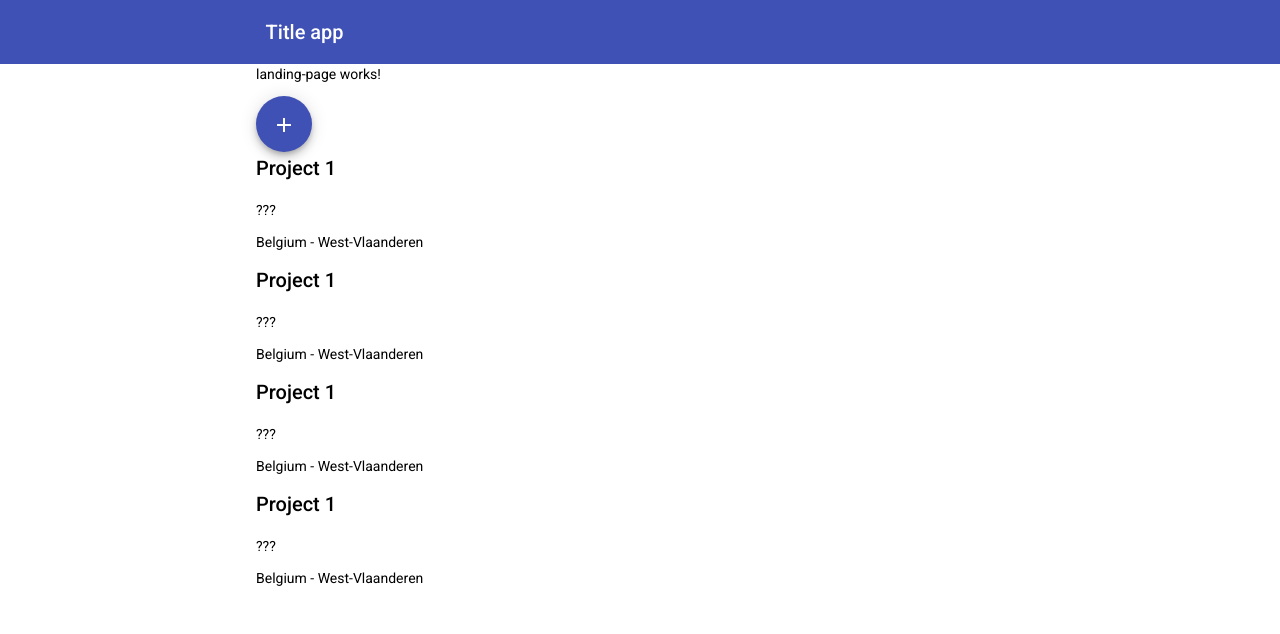
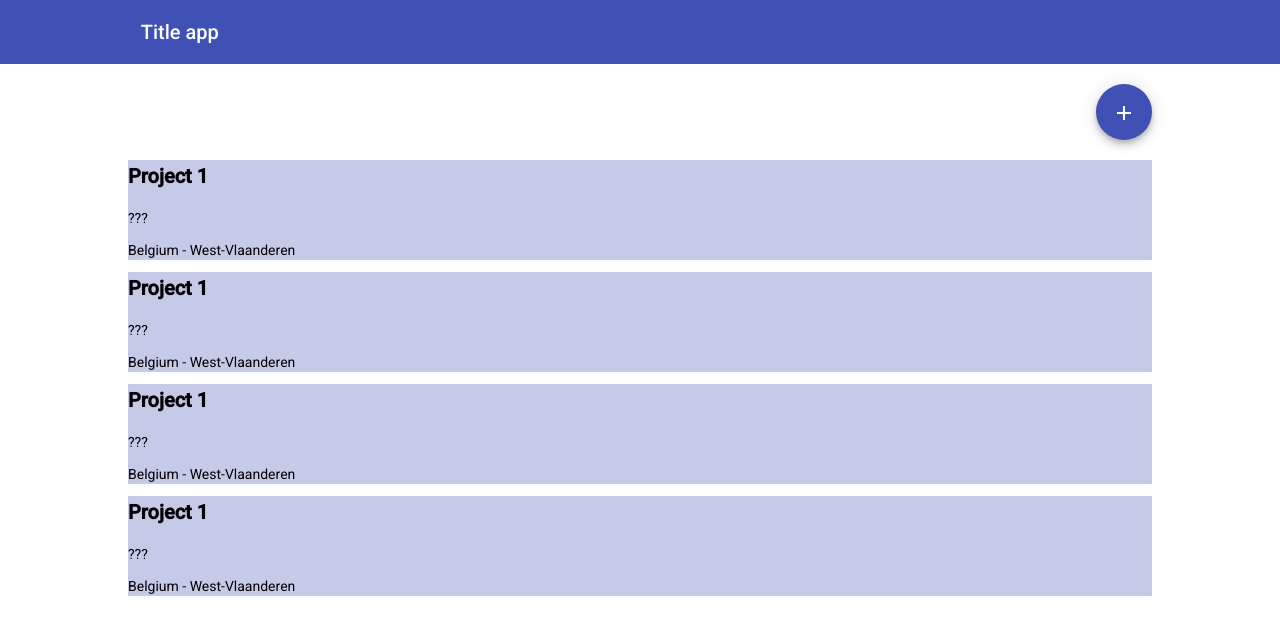
Before and after one commit to nikita-taranenko-nta/HITW-2022, an Angular app in the folder frontend/audit/: page / in a window 1280 px wide. Shown: the top 634 px of the page. Built offline with nearby package versions, Linux system fonts and the light colour scheme.

Commit message:
Styling of landing page

```diff
--- a/frontend/audit/src/app/app.component.scss
+++ b/frontend/audit/src/app/app.component.scss
@@ -1,4 +1,4 @@
 .main{
-    width: 60%;
+    width: 80%;
     margin: auto;
 }
--- a/frontend/audit/src/app/pages/landing-page/landing-page.component.html
+++ b/frontend/audit/src/app/pages/landing-page/landing-page.component.html
@@ -1,14 +1,11 @@
-<p>landing-page works!</p>
-
-<div class="example-button-container">
+<div class="add-project">
   <button mat-fab color="primary" [routerLink]="['create/1']">
     <mat-icon>add</mat-icon>
   </button>
-
 </div>
 
   <div class="project-list">
-    <div *ngFor="let project of projects">
+    <div class="project-item" *ngFor="let project of projects">
       <h2>{{project.name}}</h2>
       <p>{{project.producer}}</p>
       <p>{{project.country}} - {{project.province}}</p>
--- a/frontend/audit/src/app/pages/landing-page/landing-page.component.scss
+++ b/frontend/audit/src/app/pages/landing-page/landing-page.component.scss
@@ -0,0 +1,16 @@
+@import "../../../styles.scss";
+
+.add-project {
+    display: flex;
+    justify-content: flex-end;
+    margin-bottom: 20px;
+    margin-top: 20px;
+}
+
+.project-item {
+    background-color: mat-color($audit-primary, lighter);
+
+    h2 {
+        font-weight: bold
+    }
+}
```
